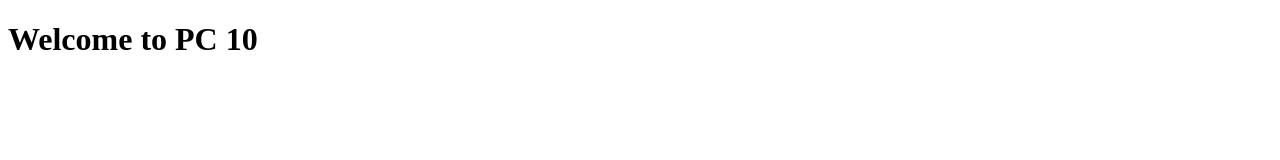
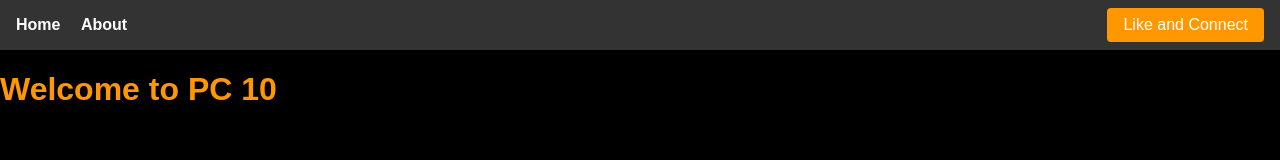
Before and after one commit to tarun1sisodia/JSAboutEverything., a plain HTML site: page pc_10/index.html in a window 1280 px wide. Drawn offline with Linux system fonts and the light colour scheme.

Commit message:
Enhance styling and layout for PC 10 and PC 11, adding navigation and improving user experience

```diff
--- a/pc_10/index.html
+++ b/pc_10/index.html
@@ -1,12 +1,66 @@
 <!DOCTYPE html>
 <html lang="en">
+
 <head>
     <meta charset="UTF-8">
     <meta name="viewport" content="width=device-width, initial-scale=1.0">
     <title>PC 10</title>
+    <style>
+        body {
+            margin: 0;
+            font-family: Arial, sans-serif;
+            background-color: black;
+            color: #ff9800;
+        }
+
+        #nav {
+            background-color: #333;
+            /* dark background */
+            display: flex;
+            justify-content: space-between;
+            align-items: center;
+            padding: 0.5rem 1rem;
+        }
+
+        #nav a {
+            color: white;
+            text-decoration: none;
+            margin-right: 1rem;
+            font-weight: bold;
+        }
+
+        #nav a:hover {
+            text-decoration: underline;
+        }
+
+        #nav button {
+            background-color: #ff9800;
+            border: none;
+            padding: 0.5rem 1rem;
+            font-size: 1rem;
+            border-radius: 4px;
+            cursor: pointer;
+            color: white;
+        }
+
+        #nav button:hover {
+            background-color: #e68900;
+        }
+    </style>
 </head>
+
 <body>
+    <div id="main">
+        <div id="nav">
+            <div>
+                <a href="">Home</a>
+                <a href="">About</a>
+            </div>
+            <button>Like and Connect</button>
+        </div>
+    </div>
     <h1>Welcome to PC 10</h1>
     <script src="script.js"></script>
 </body>
+
 </html>
--- a/pc_10/script.js
+++ b/pc_10/script.js
@@ -1,4 +1,3 @@
-// PC 10 JavaScript file
-console.log("Hello from PC 10!");
+// Event Bubbling..
 
-// Your code here
+document.querySelector("#nav").addEventListener("click", (i) => { alert("Clicked"); });
```
Also changed, not shown: pc_11/index.html (+33 -0 lines), pc_11/script.js (+44 -0 lines).
